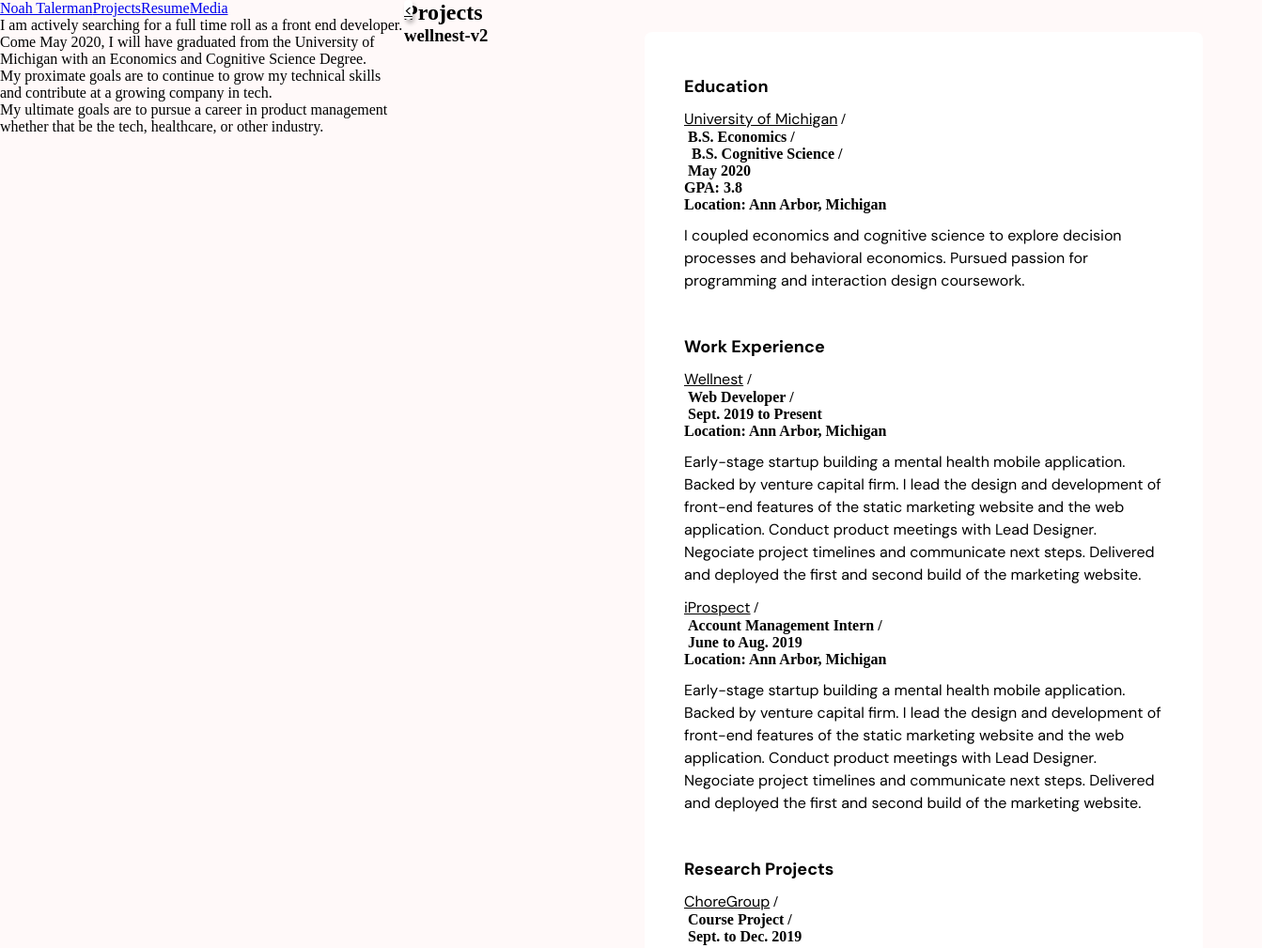
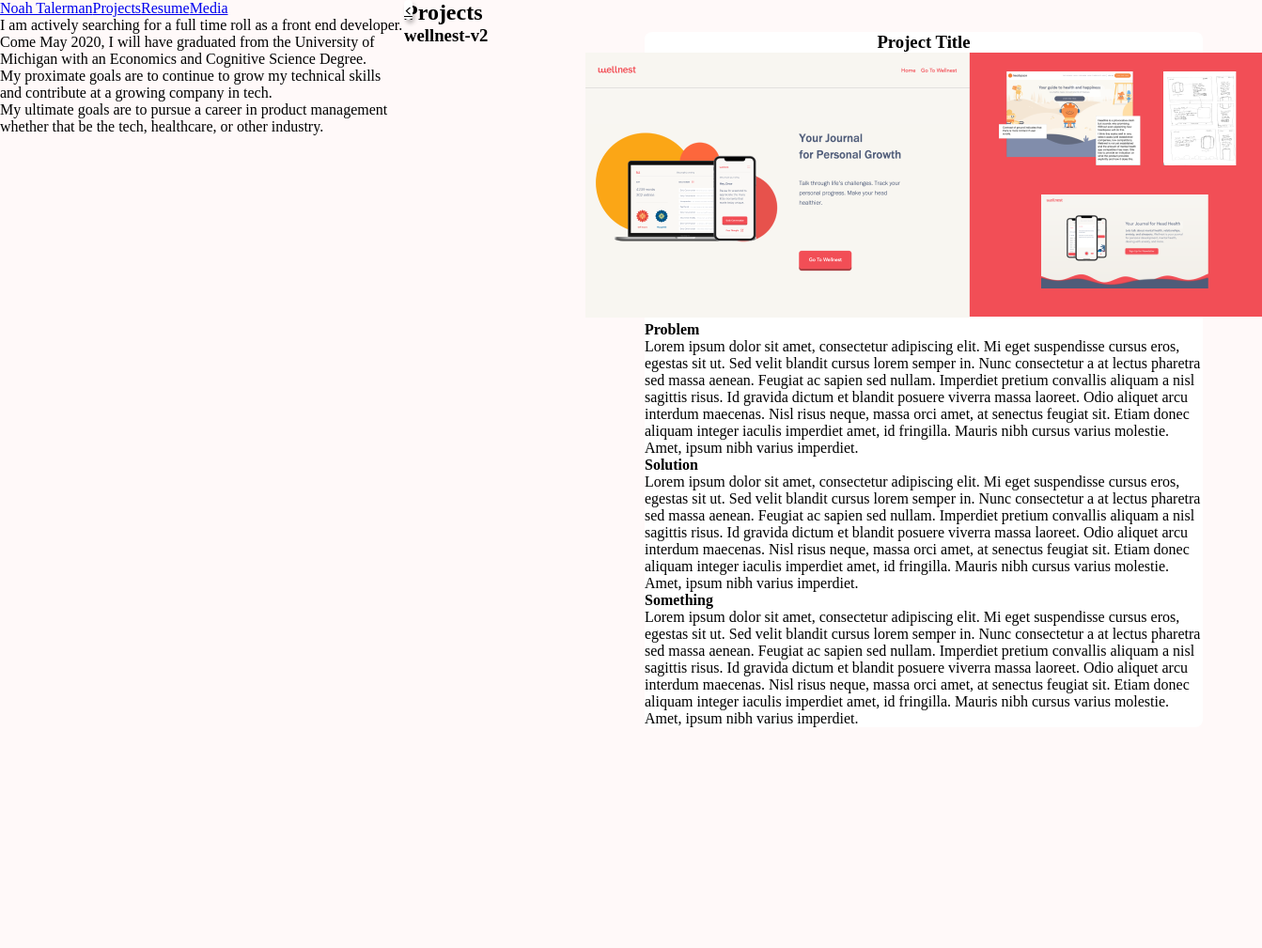
Before and after one commit to noahtalerman/v2-portfolio-site, a Gatsby site: page /projects/project-1 in a window 1280 px wide. Shown: the top 1009 px of the page at 94% size, 1343 px wide, since content can reach past the window. After the commit the page ends 800 px from the top, so only its background shows below. Built offline with nearby package versions, Linux system fonts and the light colour scheme; Gatsby itself is replaced by a stand-in of ours.

Commit message:
individual project page progress

```diff
--- a/src/components/button/button.module.scss
+++ b/src/components/button/button.module.scss
@@ -16,7 +16,7 @@
 
 .button-arrow {
     padding: 0 12px;
-    font-size: 32px;
+    font-size: 28px;
     text-decoration: none;
 }
 
--- a/src/components/main/main.module.scss
+++ b/src/components/main/main.module.scss
@@ -28,7 +28,7 @@
     font-family: $dm-sans;
     font-weight: 400;
     color: $grey-text;
-    padding: 72px 0 0 64px;
+    padding: 72px 0 0 46px;
     position: sticky;
     position: -webkit-sticky;
     top: 0;
@@ -50,7 +50,7 @@
     }
 
     .sub-header {
-        font-size: 16px;
+        font-size: 18px;
     }
 }
 
--- /dev/null
+++ b/src/components/report-page/report-page.js
@@ -0,0 +1,78 @@
+import React from 'react'
+import reportPageStyles from './report-page.module.scss'
+import BannerImgWellnest from '../../images/banner.png'
+
+const Title = (props) => {
+    return (
+        <h3 className={reportPageStyles.title}>{props.text}</h3>
+    )
+}
+
+const BannerImg = (props) => {
+    return (
+        <div>
+            <img src={props.imgSrc} alt={props.imgAlt} />
+        </div>
+    );
+}
+
+const Header = (props) => {
+    return (
+        <h4 className={reportPageStyles.header}>{props.text}</h4>
+    )
+}
+
+const Body = (props) => {
+    return (
+        <p className={reportPageStyles.body}>{props.text}</p>
+    )
+}
+
+const ReportPage = () => {
+    const project = {
+        title: 'Wellnest Marketing Site v2',
+        bannerImg: 'banner-img.png',
+        sections: [
+            {
+                header: 'Problem',
+                body: ['Lorem ipsum dolor sit amet, consectetur adipiscing elit. Mi eget suspendisse cursus eros, egestas sit ut. Sed velit blandit cursus lorem semper in. Nunc consectetur a at lectus pharetra sed massa aenean. Feugiat ac sapien sed nullam. Imperdiet pretium convallis aliquam a nisl sagittis risus. Id gravida dictum et blandit posuere viverra massa laoreet. Odio aliquet arcu interdum maecenas. Nisl risus neque, massa orci amet, at senectus feugiat sit. Etiam donec aliquam integer iaculis imperdiet amet, id fringilla. Mauris nibh cursus varius molestie. Amet, ipsum nibh varius imperdiet.']
+            },
+            {
+                header: 'Solution',
+                body: ['Lorem ipsum dolor sit amet, consectetur adipiscing elit. Mi eget suspendisse cursus eros, egestas sit ut. Sed velit blandit cursus lorem semper in. Nunc consectetur a at lectus pharetra sed massa aenean. Feugiat ac sapien sed nullam. Imperdiet pretium convallis aliquam a nisl sagittis risus. Id gravida dictum et blandit posuere viverra massa laoreet. Odio aliquet arcu interdum maecenas. Nisl risus neque, massa orci amet, at senectus feugiat sit. Etiam donec aliquam integer iaculis imperdiet amet, id fringilla. Mauris nibh cursus varius molestie. Amet, ipsum nibh varius imperdiet.']
+            },
+            {
+                header: 'Something',
+                body: ['Lorem ipsum dolor sit amet, consectetur adipiscing elit. Mi eget suspendisse cursus eros, egestas sit ut. Sed velit blandit cursus lorem semper in. Nunc consectetur a at lectus pharetra sed massa aenean. Feugiat ac sapien sed nullam. Imperdiet pretium convallis aliquam a nisl sagittis risus. Id gravida dictum et blandit posuere viverra massa laoreet. Odio aliquet arcu interdum maecenas. Nisl risus neque, massa orci amet, at senectus feugiat sit. Etiam donec aliquam integer iaculis imperdiet amet, id fringilla. Mauris nibh cursus varius molestie. Amet, ipsum nibh varius imperdiet.']
+            }
+        ],
+
+    };
+
+    const sections = Object.keys(project.sections).map((key, i) => {
+        const bodies = project.sections[key].body.map((paragraph, i) => {
+            return (
+                <Body className={reportPageStyles.body} text={paragraph} />
+            )
+        })
+
+        console.log(bodies)
+
+        return (
+            <section className={reportPageStyles.section}>
+                <Header text={project.sections[key].header} />
+                {bodies}
+            </section>
+        );
+    })
+
+    return (
+        <>
+            <Title text='Project Title' />
+            <BannerImg imgSrc={BannerImgWellnest} imgAlt='alt' />
+            {sections}
+        </>
+    );
+}
+
+export default ReportPage
--- /dev/null
+++ b/src/components/report-page/report-page.module.scss
@@ -0,0 +1,5 @@
+@import '../layout/layout.module.scss';
+
+.title {
+
+}
--- a/src/pages/projects/project-1.js
+++ b/src/pages/projects/project-1.js
@@ -3,7 +3,7 @@ import IntroSection from '../../components/intro-section/intro-section.js'
 import Layout from '../../components/layout/layout.js'
 import Main from '../../components/main/main.js'
 import Article from '../../components/article/article.js'
-import ResumePage from '../../components/resume-page/resume-page.js'
+import ReportPage from '../../components/report-page/report-page.js'
 import Button from '../../components/button/button.js'
 
 const Page = () => {
@@ -13,7 +13,7 @@ const Page = () => {
             <Main location="Projects wellnest-v2">
                 <Button url="/projects" content="<" arrow="arrow" left="left" />
                 <Article>
-                    <ResumePage />
+                    <ReportPage />
                 </Article>
             </Main>
         </Layout>
```
Also changed, not shown: src/images/banner.png (added).
